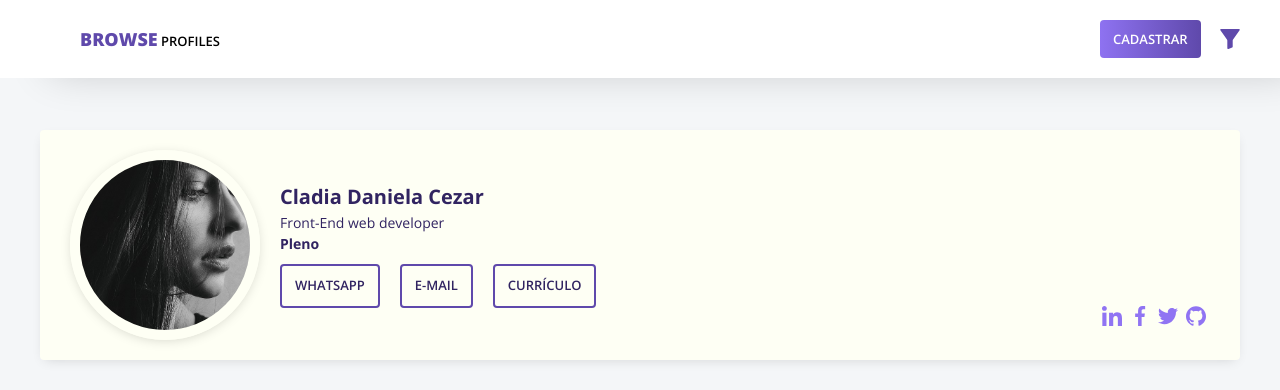
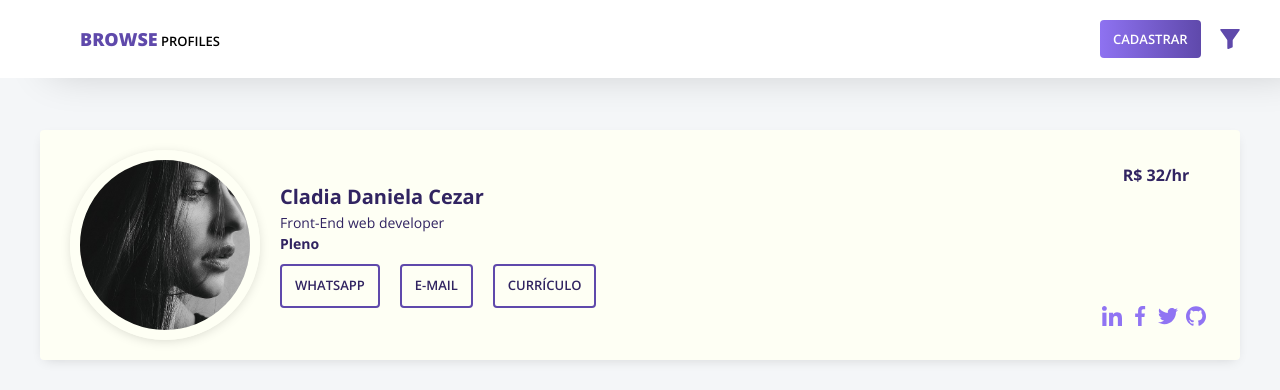
Before and after one commit to heliogsantos/browse-profiles, an Angular app: page /profile in a window 1280 px wide. Shown: the top 390 px of the page. Built offline with nearby package versions, Linux system fonts and the light colour scheme.

Commit message:
adicionei horas no banne

```diff
--- a/src/app/profile/profile/profile.component.html
+++ b/src/app/profile/profile/profile.component.html
@@ -24,6 +24,9 @@
             </div>
 
             <div class="avaliable">
+                <div class="hour">
+                    <p class="color-base-dark font-700">R$ 32/hr</p>
+                </div>
                 <div class="networks">
                     <a [routerLink]="['']" class="btn-animation network" *ngFor="let network of networks" [ngStyle]="{'background-image':'url(' + network.svg + ')'}"></a>
                 </div>
--- a/src/app/profile/profile/profile.component.scss
+++ b/src/app/profile/profile/profile.component.scss
@@ -70,12 +70,13 @@
                 display: flex;
                 flex-direction: column;
                 padding: 14px 0px;
-                justify-content: flex-end;
+                justify-content: space-between;
+                align-items: center;
 
                 .networks {
                     width: 100%;
                     display: flex;
-                    justify-content: flex-end;
+                    justify-content: flex-start;
                     align-items: center;
 
                     .network {
```
